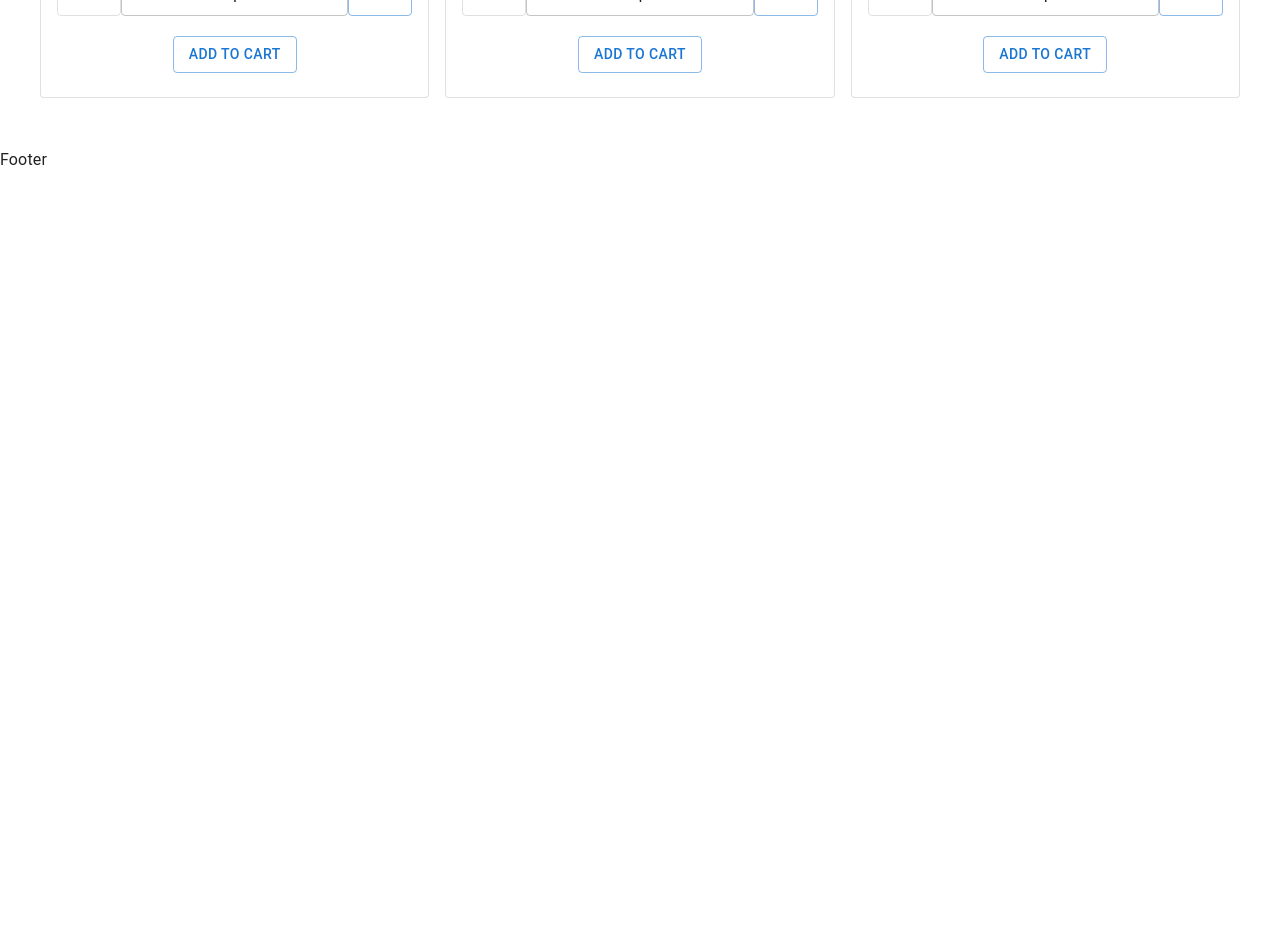
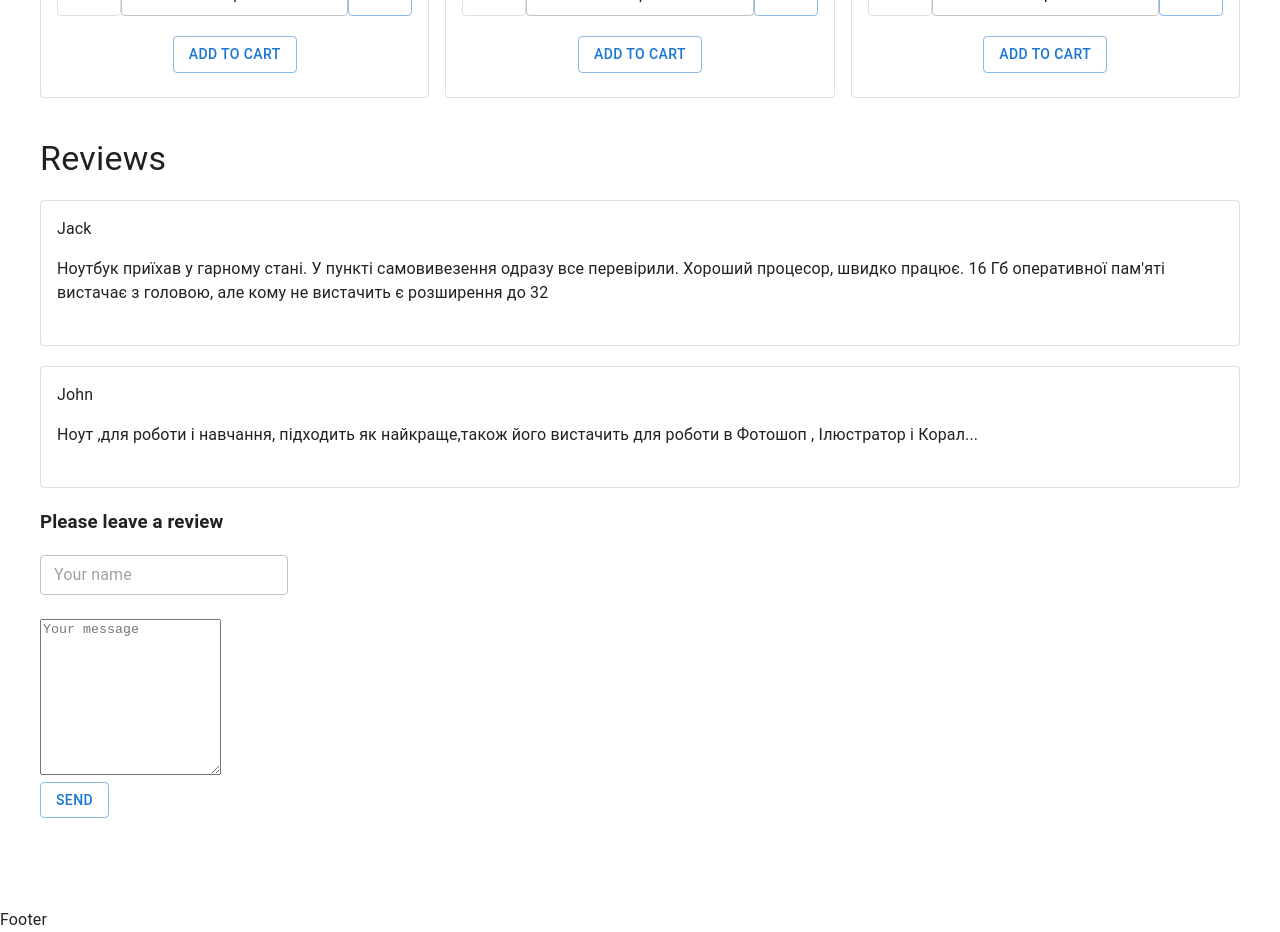
Before and after one commit to kznkv-skillup/react-shop-project-16-03, a React (Create React App) app: page / in a window 1280 px wide. Shown: the part 1280-2212 px from the top of the page. Before the commit the page ends 1452 px from the top, so only its background shows below. Built offline with nearby package versions, Linux system fonts and the light colour scheme.

Commit message:
+added Reviews

```diff
--- /dev/null
+++ b/src/components/Reviews/Reviews.tsx
@@ -0,0 +1,117 @@
+import {
+    Button,
+    Card,
+    CardContent,
+    TextareaAutosize,
+    TextField,
+    Typography,
+} from '@mui/material'
+import { useState } from 'react'
+
+type Props = {}
+
+type Review = {
+    name: string
+    message: string
+}
+const Reviews = (props: Props) => {
+    const arrReviews: Review[] = [
+        {
+            name: 'Jack',
+            message:
+                "Ноутбук приїхав у гарному стані. У пункті самовивезення одразу все перевірили. Хороший процесор, швидко працює. 16 Гб оперативної пам'яті вистачає з головою, але кому не вистачить є розширення до 32",
+        },
+        {
+            name: 'John',
+            message:
+                'Ноут ,для роботи і навчання, підходить як найкраще,також його вистачить для роботи в Фотошоп , Ілюстратор і Корал...',
+        },
+    ]
+
+    const [reviews, setReviews] = useState<Review[]>(arrReviews)
+    const [newReview, setNewReview] = useState<Review>({
+        name: '',
+        message: '',
+    })
+
+    const handleName = (e: React.ChangeEvent<HTMLInputElement>) => {
+        setNewReview((prevState) => ({
+            ...prevState,
+            name: e.target.value,
+        }))
+    }
+    const handleMessage = (e: React.ChangeEvent<HTMLTextAreaElement>) => {
+        setNewReview((prevState) => ({
+            ...prevState,
+            message: e.target.value,
+        }))
+    }
+
+    const onSend = (e: React.FormEvent<HTMLFormElement>) => {
+        e.preventDefault()
+        if (newReview.name === '' || newReview.message === '') {
+            alert('All fields are required!')
+        } else {
+            setReviews((prevState) => {
+                return [...prevState, newReview]
+            })
+
+            setNewReview({
+                name: '',
+                message: '',
+            })
+        }
+    }
+
+    return (
+        <div
+            style={{
+                margin: '40px 0',
+            }}
+        >
+            <Typography component={'h2'} variant="h4">
+                Reviews
+            </Typography>
+            <div>
+                {reviews.map((item: Review, i: number) => (
+                    <Card
+                        key={i}
+                        variant="outlined"
+                        sx={{
+                            margin: '20px 0',
+                        }}
+                    >
+                        <CardContent>
+                            <div>{item.name}</div>
+                            <p>{item.message}</p>
+                        </CardContent>
+                    </Card>
+                ))}
+            </div>
+            <form onSubmit={onSend}>
+                <h3>Please leave a review</h3>
+                <div>
+                    <TextField
+                        size="small"
+                        placeholder="Your name"
+                        onChange={handleName}
+                        value={newReview.name}
+                    />
+                </div>
+                <br />
+                <div>
+                    <textarea
+                        placeholder="Your message"
+                        onChange={handleMessage}
+                        value={newReview.message}
+                        rows={10}
+                    />
+                </div>
+                <Button type="submit" variant="outlined">
+                    Send
+                </Button>
+            </form>
+        </div>
+    )
+}
+export default Reviews
--- a/src/pages/Home/Home.tsx
+++ b/src/pages/Home/Home.tsx
@@ -1,5 +1,6 @@
 import { Container } from '@mui/material'
 import ProductsList from 'components/Products/ProductsList'
+import Reviews from 'components/Reviews/Reviews'
 
 type Props = {
     addProductToCart: (id: number, count: number) => void
@@ -9,6 +10,7 @@
     return (
         <Container className="main-container" component={'div'}>
             <ProductsList addProductToCart={addProductToCart} />
+            <Reviews />
         </Container>
     )
 }
```
